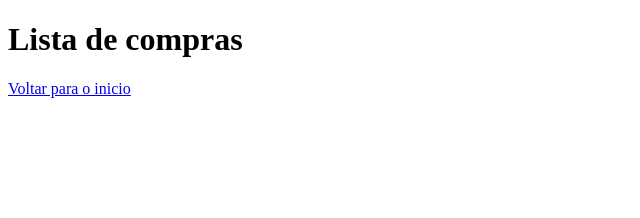
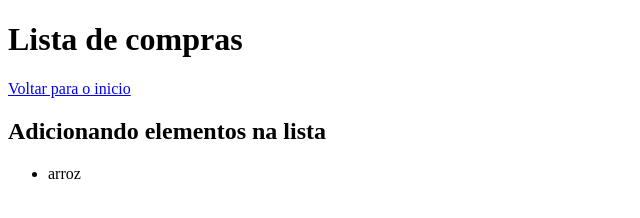
Before and after one commit to unjunior/aulaGithub, a plain HTML site: page lista-compras.html in a window 1280 px wide. Shown: the whole page, without its empty margins (0-640 px from the left). Drawn offline with Linux system fonts and the light colour scheme.

Commit message:
adicionado primeiro item da lista de compras

```diff
--- a/lista-compras.html
+++ b/lista-compras.html
@@ -6,6 +6,12 @@
     <title>lista de compras</title>
     <h1>Lista de compras</h1>
     <a href="index.html">Voltar para o inicio</a>
+
+    <h2>Adicionando elementos na lista</h2>
+
+    <ul>
+        <li>arroz</li>
+    </ul>
 </head>
 <body>
 
```
